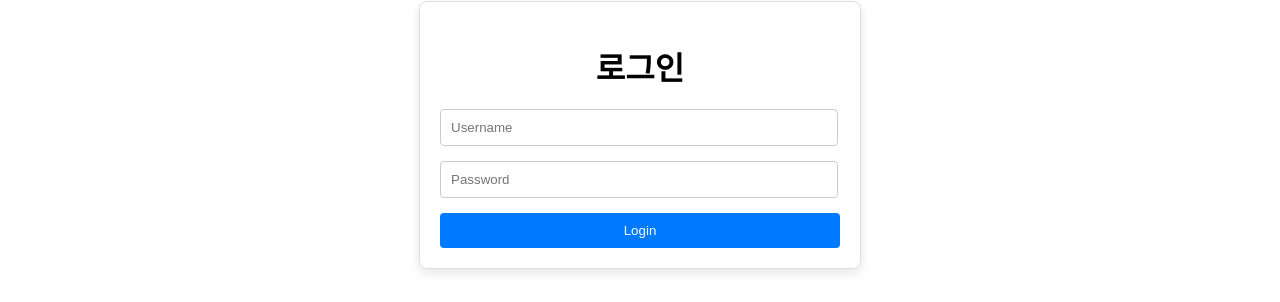
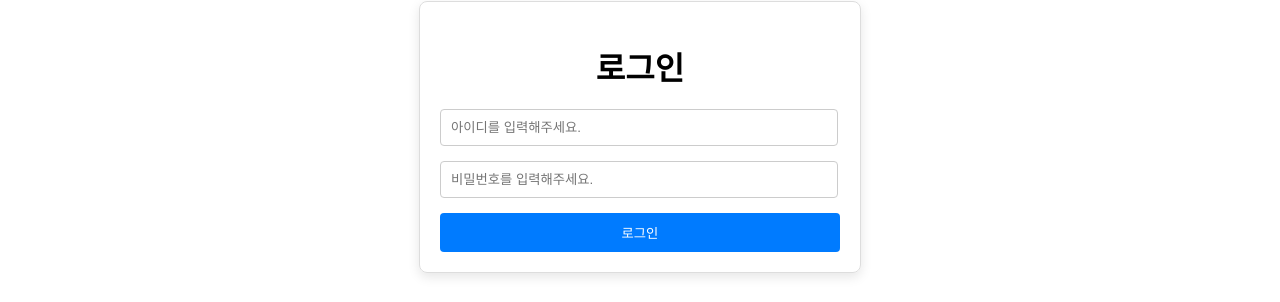
Before and after one commit to hms1218/study-projects, a Vue app in the folder frontend/: page /login in a window 1280 px wide. Shown: the part 99-401 px from the top of the page. Built offline with nearby package versions, Linux system fonts and the light colour scheme.

Commit message:
로그인/회원가입

```diff
--- a/frontend/src/views/Login.vue
+++ b/frontend/src/views/Login.vue
@@ -2,9 +2,9 @@
     <div class="login-container">
         <h1>로그인</h1>
         <form @submit.prevent="handleLogin">
-            <input type="text" placeholder="Username" v-model="username" />
-            <input type="password" placeholder="Password" v-model="password" />
-            <button type="submit">Login</button>
+            <input type="text" placeholder="아이디를 입력해주세요." v-model="userId" />
+            <input type="password" placeholder="비밀번호를 입력해주세요." v-model="password" />
+            <button type="submit">로그인</button>
         </form>
     </div>
 </template>
@@ -16,18 +16,18 @@
     //useRoute : 현재 라우트(route) 정보를 가져오기 위해 사용
     // -> 주로 현재 URL이 어떤지 확인하거나, 동적 세그먼트(id)나 쿼리 값을 가져올 때 사용
 
-    const username = ref('');
+    const userId = ref('');
     const password = ref('');
     const router = useRouter();
 
     const handleLogin = () => {
-        if(!username.value || !password.value){
+        if(!userId.value || !password.value){
             alert("아이디와 비밀번호를 입력해주세요.");
             return;
         }
 
         //실제 api 호출 필요
-        console.log("로그인 시도: ", {username: username.value, password: password.value});
+        console.log("로그인 시도: ", {userId: userId.value, password: password.value});
 
         //로그인 성공 시 이동
         alert("로그인 성공!");
--- a/frontend/src/views/Signup.vue
+++ b/frontend/src/views/Signup.vue
@@ -1,16 +1,61 @@
 <template>
     <div class="signup-container">
         <h1>회원가입</h1>
-        <form @submit.prevent="">
-            <input type="text" placeholder="아이디를 입력해주세요." />
-            <input type="text" placeholder="닉네임을 입력해주세요." />
-            <input type="password" placeholder="비밀번호를 입력해주세요." />
+        <form @submit.prevent="handleSignup">
+            <input type="text" placeholder="아이디를 입력해주세요." v-model="userId"/>
+            <input type="text" placeholder="닉네임을 입력해주세요." v-model="nickName"/>
+            <input type="password" placeholder="비밀번호를 입력해주세요." v-model="password"/>
+            <input type="passwordConfirm" placeholder="비밀번호를 재입력해주세요." v-model="passwordConfirm"/>
+            <input type="email" placeholder="이메일을 입력해주세요." v-model="email"/>
+            <button type="submit">회원가입</button>
         </form>
     </div>
 </template>
 
 <script setup lang="ts">
+    import { ref } from 'vue';
+    import { useRouter } from 'vue-router';
 
+    const userId = ref("");
+    const nickName = ref("");
+    const password = ref("");
+    const passwordConfirm = ref("");
+    const email = ref("");
+
+    const router = useRouter();
+
+    //이메일 체크
+    const isValidEmail = (email: string) => /^\S+@\S+\.\S+$/.test(email);
+
+    const handleSignup = () => {
+        //필수 입력 체크
+        if(!userId.value || !nickName.value || !password.value || !passwordConfirm.value || !email.value){
+            alert("모든 입력사항을 입력해주세요.");
+            return;
+        }
+
+        //비밀번호 확인
+        if(password.value !== passwordConfirm.value){
+            alert("비밀번호가 일치하지 않습니다.");
+            return;
+        }
+
+        if(!isValidEmail(email.value)){
+            alert("이메일 형식이 올바르지 않습니다.");
+            return;
+        }
+
+        //api 연동 필요. 정상 처리시
+        console.log("회원가입 완료. 정보 : ", {
+            userId: userId.value,
+            nickName: nickName.value,
+            password: password.value,
+            email: email.value,
+        })
+
+        alert("회원가입이 완료되었습니다.");
+        router.push("/login");
+    }
 </script>
 
 <style scoped>
```
